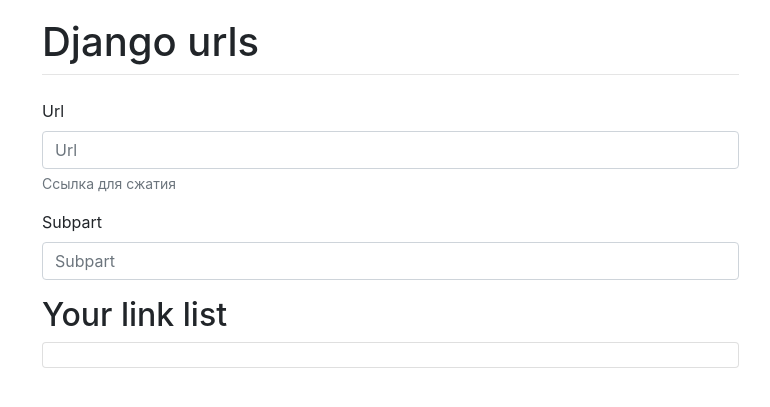
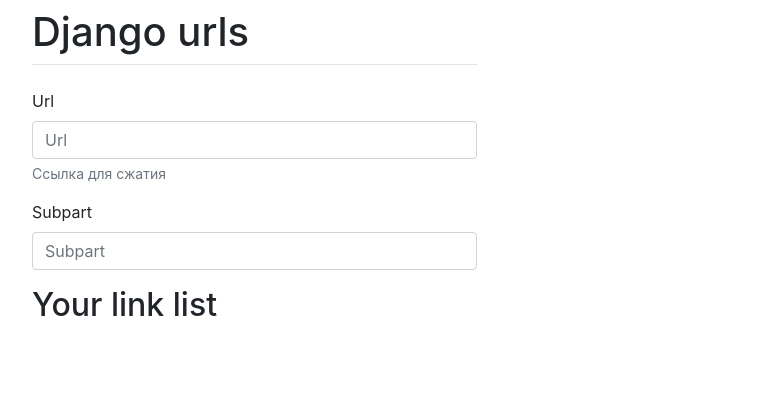
Before and after one commit to HoneyDevoli/django_bitly_clone, a Django app: page / in a window 1280 px wide. Shown: the top 407 px of the page, without its empty margins (53-823 px from the left). Run offline with Django 3.2, Linux system fonts and the light colour scheme; some libraries are stand-ins or nearby versions.

Commit message:
unfuck bootstap

```diff
--- a/shortly_app/static/css/pagination.css
+++ /dev/null
@@ -1,10 +0,0 @@
-.row {
-    display: table;
-    width: 100%; /*Optional*/
-    table-layout: fixed; /*Optional*/
-    border-spacing: 10px; /*Optional*/
-}
-
-.column {
-    display: table-cell;
-}
--- a/shortly_app/static/templates/_links_pagination.html
+++ b/shortly_app/static/templates/_links_pagination.html
@@ -1,43 +1,28 @@
 <h2>Your link list</h2>
-<div id="shorten_actions" >
+<div id="shorten_actions">
     <ul class="list-group" id="most_recent_links">
+        {% for item in items %}
             <li class="list-group-item " id="link">
-
-      {% for item in items %}
-
-        <div class="row">
+                <div class="d-flex align-items-center">
                     {{ item.pk }}
-          {% if item.url|length > 60 %}
-            <span class="long-link column">{{ item.url|truncatechars:60 }}</span>
-          {% endif %}
-          {% if item.url|length <= 60 %}
-            <span class="long-link column">{{ item.url }}</span>
-          {% endif %}
-          <span>
-            <span class="short-link column">
-              <a href="{{ item.subpart }}" target="_blank">{{ host }}/{{ item.subpart }}</a>
-            </span>
-            <span class="copy column">
-              <button class="button button-secondary">Copy</button>
-            </span>
-          </span>
+                    <span class="text-truncate">{{ item.url }}</span>
+                    <a class="ml-auto justify-self-end" href="{{ item.subpart }}" target="_blank">{{ host }}/{{ item.subpart }}</a>
+                    <button class="ml-2 btn btn-sm btn-secondary">Copy</button>
                 </div>
-
+            </li>
         {% endfor %}
-    </li>
     </ul>
 </div>
 
 {% if items.paginator.num_pages > 1 %}
 
-  <nav aria-label="Page navigation example">
-    <ul class="pagination justify-content-center">
+<nav class="d-flex align-item-center justify-content-center mt-3">
+    <ul class="pagination">
         {% if items.has_previous %}
         <li class="page-item">
             <a class="page-link" tabindex="-1" href="?page={{ items.previous_page_number }}">Previous</a>
         </li>
         {% endif %}
-
         <li class="page-item"><a class="page-link" href="#">{{ items.number }}</a></li>
         {% if items.has_next %}
         <li class="page-item">
--- a/shortly_app/static/templates/index.html
+++ b/shortly_app/static/templates/index.html
@@ -2,7 +2,7 @@
 <html lang="en">
 <head>
     <meta charset="utf-8">
-    <meta name="viewport" content="width=device-width, initial-scale=1, shrink-to-fit=no">
+    <meta name="viewport" content="width=device-width, user-scalable=no, initial-scale=1.0, maximum-scale=1.0, minimum-scale=1.0">
     <title>Django urls</title>
     {% load static %}
     {% load bootstrap4 %}
@@ -10,12 +10,11 @@
     {% bootstrap_css %}
     {% bootstrap_javascript jquery='full' %}
     {% bootstrap_messages %}
-    <link rel="stylesheet" href="{% static 'css/pagination.css' %}">
 </head>
 <body>
 <div class="container">
-      <div class="row justify-content-center">
-        <div class="col-8">
+    <div class="row">
+        <div class="col-12 col-md-6 col-lg-5">
             <h1 class="mt-2">Django urls</h1>
             <hr class="mt-0 mb-4">
             {% block content %}
@@ -26,15 +25,16 @@
             </form>
 
             {% if short_url %}
-              <label> Созданное сокращение: <a href="{{ short_url }}" target="_blank">{{ host }}/{{ short_url }}</a> </label>
+            <label> Созданное сокращение: <a href="{{ short_url }}" target="_blank">{{ host }}/{{ short_url }}</a>
+            </label>
             {% endif %}
 
+            {% endblock %}
+        </div>
+        <div class="col-12">
             {% include '_links_pagination.html' with items=items %}
-          {% endblock %}
         </div>
     </div>
 </div>
-
-
 </body>
 </html>
```
Lines whose indentation alone changed are shown as unchanged.
